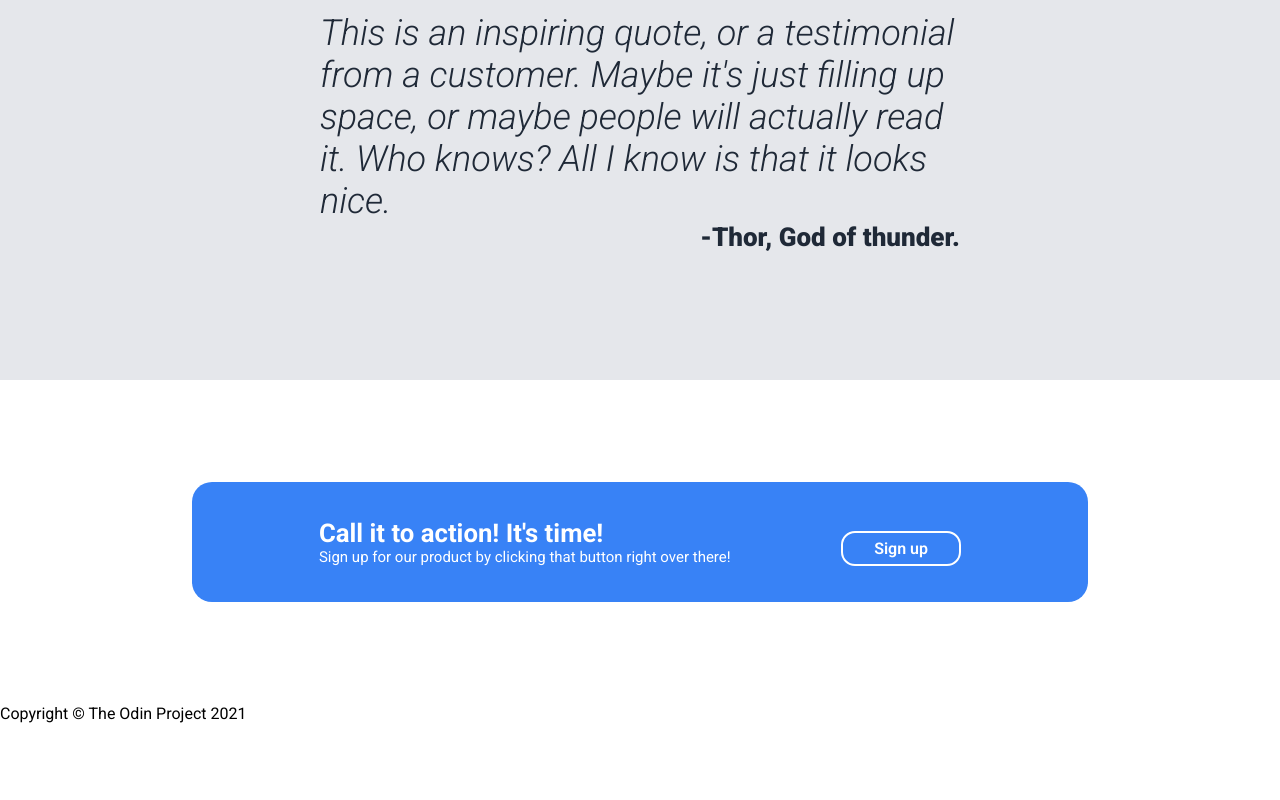
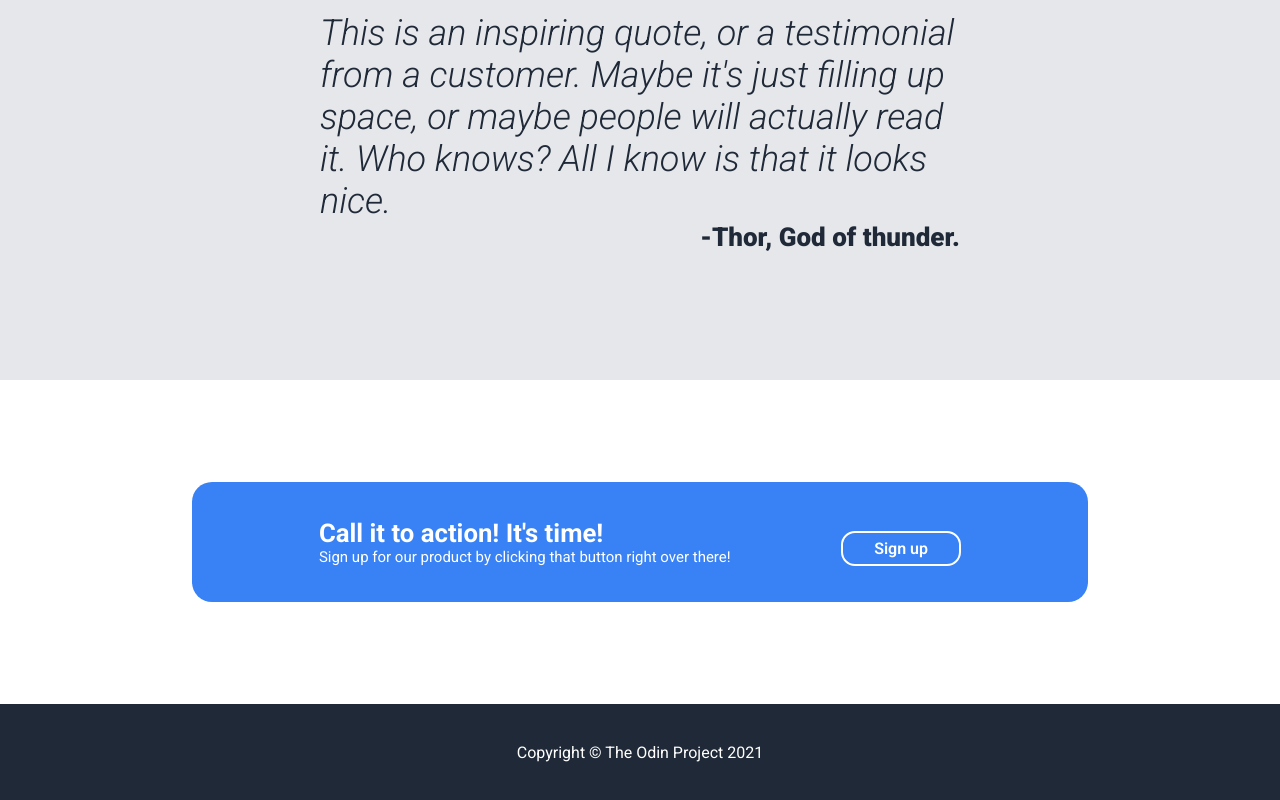
Before and after one commit to Ssj400/greek-gods-store, a plain HTML site: page index.html in a window 1280 px wide. Shown: the part 1195-1995 px from the top of the page. Before the commit the page ends 1918 px from the top, so only its background shows below. Drawn offline with Linux system fonts and the light colour scheme.

Commit message:
Added styles to the footer on index

```diff
--- a/style.css
+++ b/style.css
@@ -198,3 +198,12 @@ main {
     font-size: 16px;
     font-weight: 600;
 }
+
+footer {
+    display: flex;
+    background-color: #1F2937;
+    justify-content: center;
+    align-items: center;
+    color:#FFF;
+    padding: 3% 0;
+}
```
